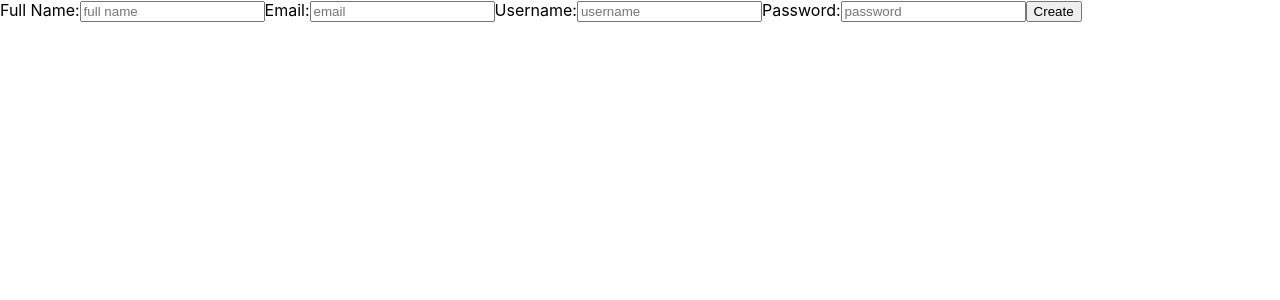
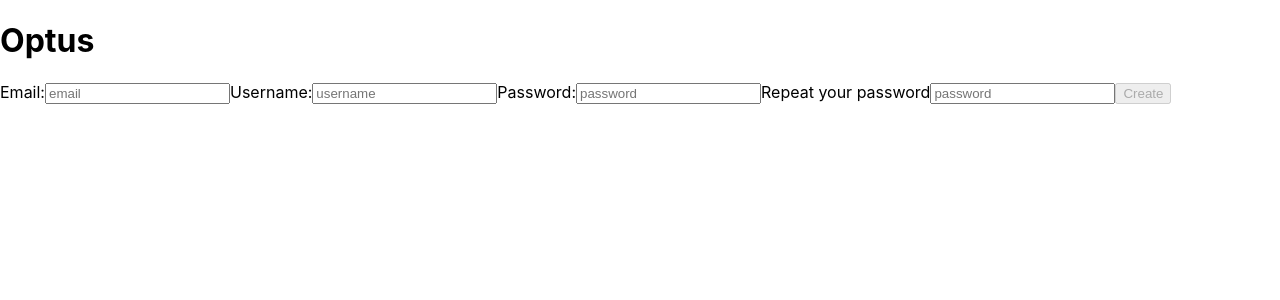
Before and after one commit to moisesfdasilva/optus-web-chatbot, a React (Create React App) app in the folder frontend/: page /register in a window 1280 px wide. Shown: the top 300 px of the page. Built offline with nearby package versions, Linux system fonts and the light colour scheme.

Commit message:
feat: realizada a validação dos dados de criação de usuário na página Registry.

```diff
--- a/frontend/src/pages/register.jsx
+++ b/frontend/src/pages/register.jsx
@@ -1,48 +1,132 @@
-import React from 'react';
+import React, { useState, useEffect } from 'react';
 
 function Register() {
+  const [registry, setRegistry] = useState({
+    email: '',
+    username: '',
+    password: '',
+    repeatPass: '',
+    disableButton: true,
+    errorMessages: [],
+  });
+
+  const registryChange = ({ target }) => {
+    const { name, value } = target;
+    setRegistry((prevState) => ({
+      ...prevState,
+      [name]: value,
+    }));
+  };
+
+  const verifyFilledFields = () => {
+    const { email, username, password, repeatPass } = registry;
+    let conf = true;
+
+    if (email && username && password && repeatPass) {
+      conf = false;
+    }
+
+    setRegistry((prevState) => ({ ...prevState, disableButton: conf }));
+  }
+
+  useEffect(() => verifyFilledFields(), [registry.password, registry.repeatPass]);
+
+  const verifyRegistry = () => {
+    const { email, username, password, repeatPass } = registry;
+    const regex = /\S+@\S+\.\S+/;
+    const minUserLength = 3;
+    const minPassLength = 5;
+    const message = [];
+
+    if (!(email && regex.test(email))) {
+      message.push('incorrect email type.');
+    }
+
+    if (!(username.length > minUserLength)) {
+      message.push('username length is shorter than 4.');
+    }
+
+    if (!(password.length > minPassLength)) {
+      message.push('password length is shorter than 6.');
+    }
+
+    if (!(password === repeatPass)) {
+      message.push('password has not been confirmed.');
+    }
+
+    setRegistry((prevState) => ({ ...prevState, errorMessages: message }));
+
+    return message.length;
+  }
+
+  const saveRegistry = () => {
+    const messages = verifyRegistry();
+    if (messages === 0) {
+      console.log("CRIA");
+      console.log("GERA O TOKEN");
+      console.log("REDIRECIONA PARA TRIAGEM");
+    }
+  }
+
   return (
-    <div>
+    <>
+      <header>
+        <h1>Optus</h1>
+      </header>
       <form>
-        <label htmlFor="fullname">
-          Full Name:
-          <input
-            type="text"
-            name="fullname"
-            placeholder="full name"
-          />
-        </label>
         <label htmlFor="email">
           Email:
           <input
+            value={ registry.email }
             type="email"
             name="email"
             placeholder="email"
+            onChange={ registryChange }
           />
         </label>
         <label htmlFor="username">
           Username:
           <input
+            value={ registry.username }
             type="text"
             name="username"
             placeholder="username"
+            onChange={ registryChange }
           />
         </label>
         <label htmlFor="password">
           Password:
           <input
+            value={ registry.password }
             type="password"
             name="password"
             placeholder="password"
+            onChange={ registryChange }
+          />
+        </label>
+        <label htmlFor="repeatPass">
+          Repeat your password
+          <input
+            value={ registry.repeatPass }
+            type="password"
+            name="repeatPass"
+            placeholder="password"
+            onChange={ registryChange }
           />
         </label>
         <button
           type="button"
+          onClick={ saveRegistry }
+          disabled={ registry.disableButton }
         >
           Create
         </button>
       </form>
-    </div>
+      <ol>
+        { registry.errorMessages.map((message, index) => (
+          <li key={ index }>{ message }</li>)) }
+      </ol>
+    </>
   );
 }
 
```
